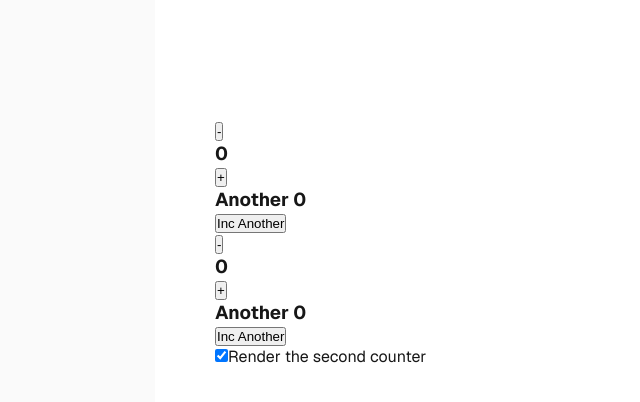
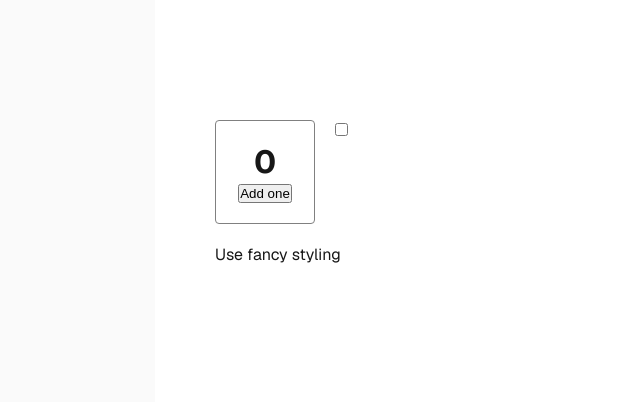
Before and after one commit to Elirus43/frontendWreact, a Next.js app: page / in a window 1280 px wide. Shown: the top 402 px of the page, without its empty margins (85-725 px from the left). Built offline with nearby package versions, Linux system fonts and the light colour scheme.

Commit message:
Different Type/Property

```diff
--- /dev/null
+++ b/src/app/components/reconciliation/DifferentProp.jsx
@@ -0,0 +1,57 @@
+import  './counter.css';
+import {useState} from "react";
+
+function Counter({ isFancy }) {
+    const [score, setScore] = useState(0);
+    const [hover, setHover] = useState(false);
+
+    let className = 'counter';
+    if (hover) {
+        className += ' hover';
+    }
+    if (isFancy) {
+        className += ' fancy';
+    }
+
+    return (
+        <div
+            className={className}
+            onPointerEnter={() => setHover(true)}
+            onPointerLeave={() => setHover(false)}
+        >
+            <h1>{score}</h1>
+            <button onClick={() => setScore(score + 1)}>
+                Add one
+            </button>
+        </div>
+    );
+}
+export default function DifferentProp()
+{
+    const [isFancy, setIsFancy] = useState(false);
+    return (
+        <div>
+            {isFancy ? (
+                <span>
+                    <Counter isFancy={true} />
+                </span>
+
+            ) : (
+                <div>
+
+                    <Counter isFancy={false} />
+                </div>
+            )}
+            <label>
+                <input
+                    type="checkbox"
+                    checked={isFancy}
+                    onChange={e => {
+                        setIsFancy(e.target.checked)
+                    }}
+                />
+                Use fancy styling
+            </label>
+        </div>
+    );
+}
--- /dev/null
+++ b/src/app/components/reconciliation/counter.css
@@ -0,0 +1,18 @@
+.counter {
+    width: 100px;
+    text-align: center;
+    border: 1px solid gray;
+    border-radius: 4px;
+    padding: 20px;
+    margin: 0 20px 20px 0;
+    float: left;
+}
+
+.fancy {
+    border: 5px solid gold;
+    color: #ff6767;
+}
+
+.hover {
+    background: #ffffd8;
+}
--- a/src/app/page.js
+++ b/src/app/page.js
@@ -18,6 +18,7 @@
 import TodoList from "./components/TodoList";
 import DifferentRoot from "./components/reconciliation/DifferentRoot";
 import DifferentPosition from "./components/reconciliation/DifferentPosition";
+import DifferentProp from "@/app/components/reconciliation/DifferentProp";
 
 export default function Home() {
   return (
@@ -52,7 +53,8 @@
           {/*<TabDemo />*/}
           {/*<TodoList />*/}
           {/*<DifferentRoot/>*/}
-          <DifferentPosition />
+          {/*<DifferentPosition />*/}
+          <DifferentProp />
       </main>
     </div>
   );
```
